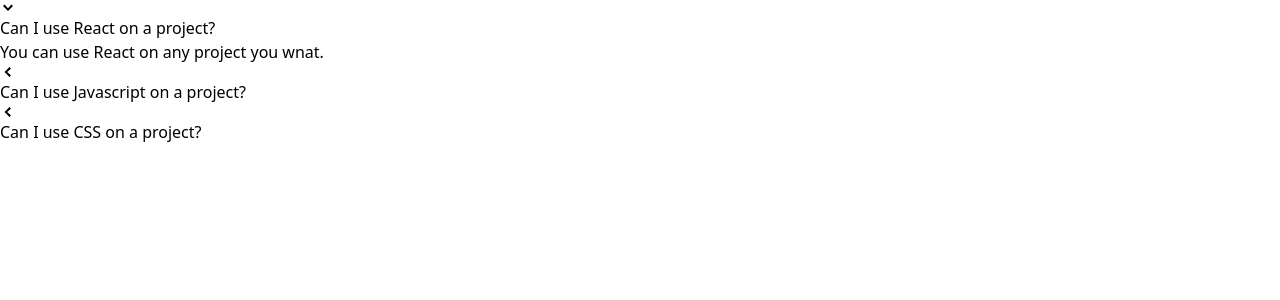
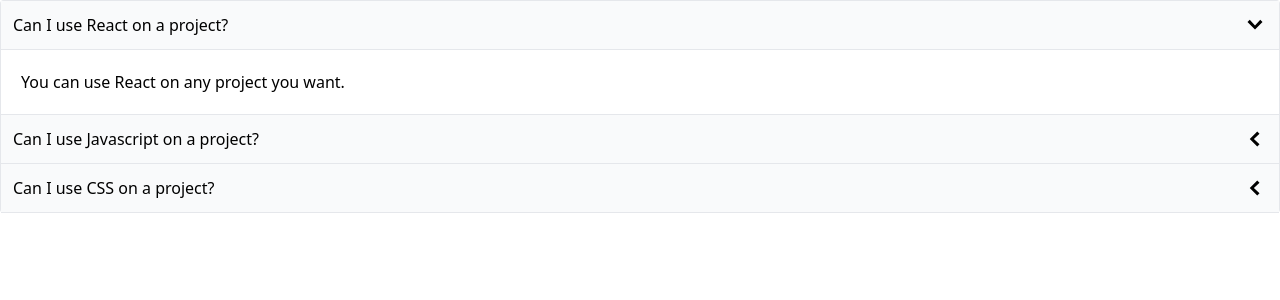
Before and after one commit to NS-25/udemy-comps, a React (Vite) app: page / in a window 1280 px wide. Shown: the top 300 px of the page. Built offline with nearby package versions, Linux system fonts and the light colour scheme.

Commit message:
added some tailwind css and upgrade some codes in accordion

```diff
--- a/src/App.jsx
+++ b/src/App.jsx
@@ -6,7 +6,7 @@
     {
       id: "l1react",
       label: "Can I use React on a project?",
-      content: "You can use React on any project you wnat.",
+      content: "You can use React on any project you want.",
     },
     {
       id: "l2javascript",
--- a/src/components/Accordion.jsx
+++ b/src/components/Accordion.jsx
@@ -9,29 +9,35 @@
     setExpandedIndex(nextIndex);
   };
 
+  // mapping funtion section...
   const renderItems = items.map((item, index) => {
     const isExpanded = index === expandedIndex;
 
     // declare an icon here!
     const icon = (
-      <span>{isExpanded ? <GoChevronDown /> : <GoChevronLeft />}</span>
+      <span className="text-2xl">
+        {isExpanded ? <GoChevronDown /> : <GoChevronLeft />}
+      </span>
     );
 
     return (
       <div key={item.id}>
         <div
+          className="flex justify-between p-3 bg-gray-50 border-b items-center cursor-pointer"
           onClick={() => {
             handleClick(index);
           }}
         >
+          {item.label}
           {icon}
-          {item.label}
         </div>
-        {isExpanded && <div>{item.content}</div>}
+        {isExpanded && <div className="border-b p-5">{item.content}</div>}
       </div>
     );
   });
-  return <div>{renderItems}</div>;
+  ////////
+
+  return <div className="border-x border-t rounded">{renderItems}</div>;
 }
 
 export default Accordion;
```
